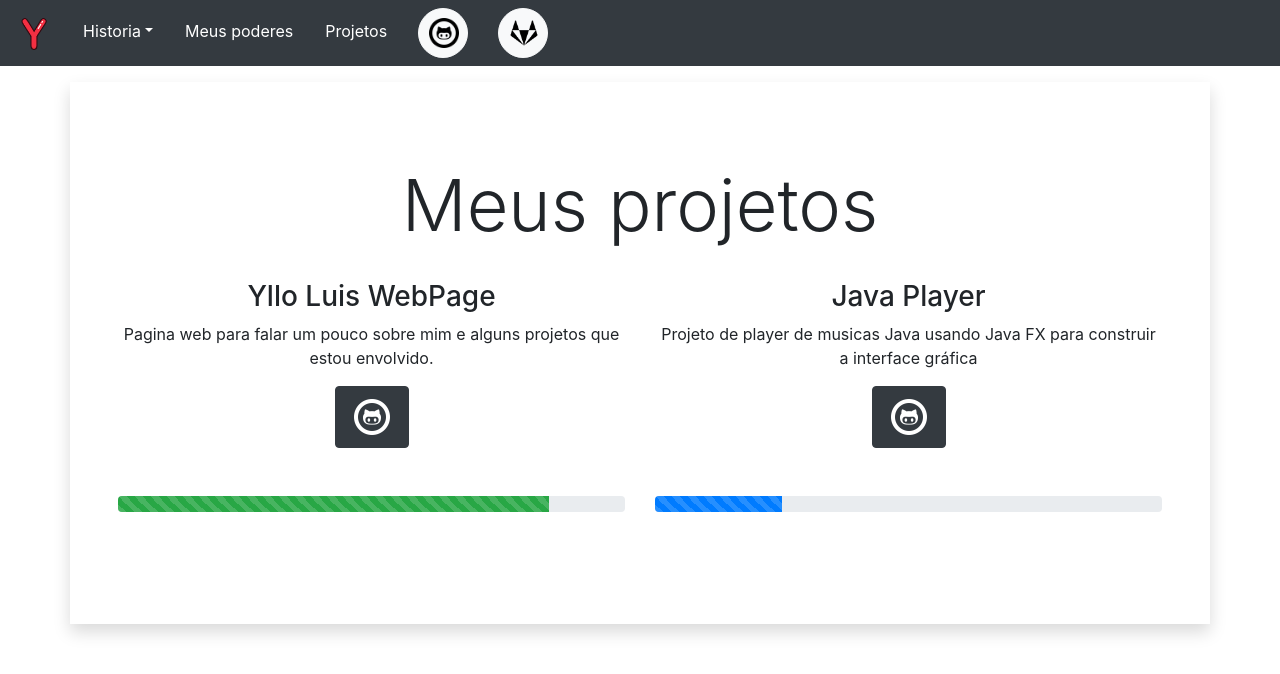
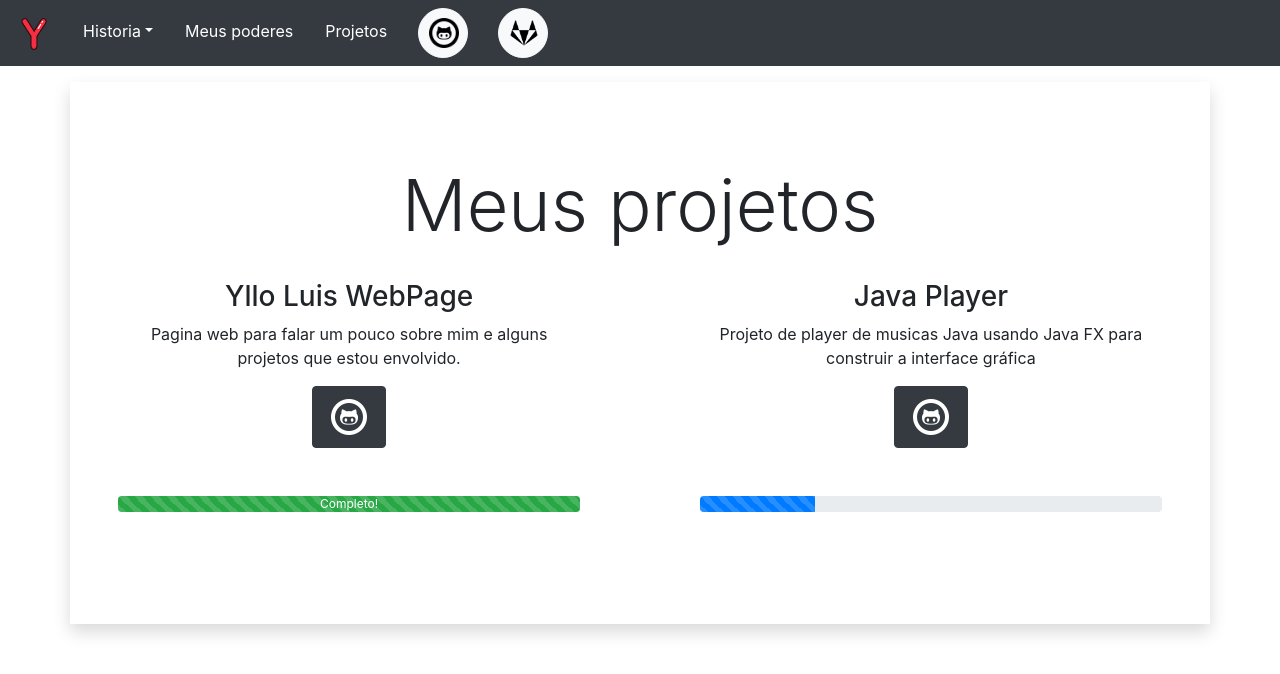
Before and after one commit to NETfellow/NETfellow.github.io, a plain HTML site: page projects.html in a window 1280 px wide. Drawn offline with nearby package versions, Linux system fonts and the light colour scheme.

Commit message:
Final changes on portfolio page

```diff
--- a/projects.html
+++ b/projects.html
@@ -72,7 +72,7 @@ and open the template in the editor.
         </nav>
     </div>
 
-    <!--jumbotron aqui aqui-->
+    <!--jumbotron aqui-->
     <div class = "container shadow p-3" style="padding: 0%;">
         <div class="jumbotron bg-white">
             <h1 class="display-3 text-center">Meus projetos</h1>
@@ -88,9 +88,10 @@ and open the template in the editor.
                     <br>
                     <div class="progress">
                         <div class="progress-bar progress-bar-striped progress-bar-animated bg-success" role="progressbar"
-                            style="width: 85%;" aria-valuenow="25" aria-valuemin="0" aria-valuemax="100"></div>
+                            style="width: 100%;" aria-valuenow="25" aria-valuemin="0" aria-valuemax="100">Completo!</div>
                     </div>
                 </div>
+                <div class = "col-md-1"><br></div>
                 <div class = "col-md">
                     <h3 class = "text-center">Java Player</h3>
                     <p class = "text-center"> Projeto de player de musicas Java usando Java FX para construir a interface gráfica</p>
```
Also changed, not shown: index.html (+0 -9 lines).
